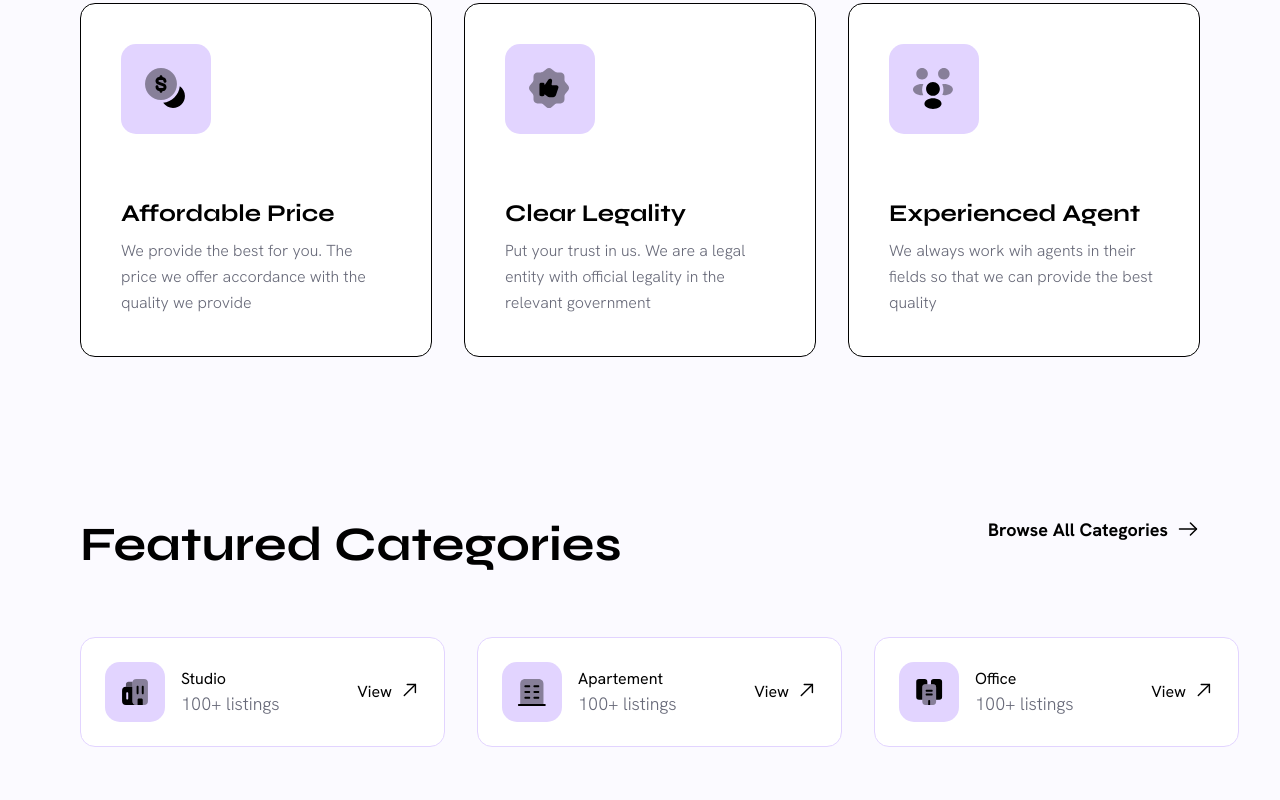
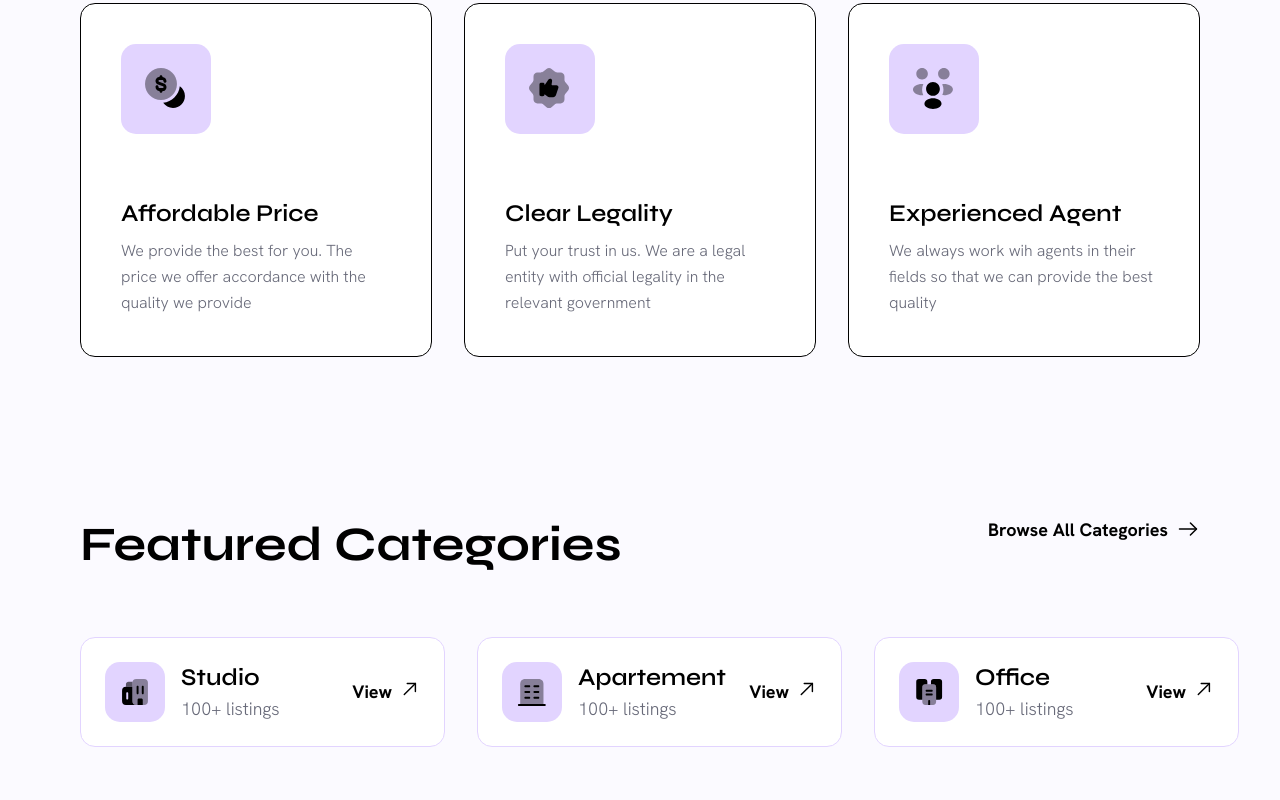
Before and after one commit to adeliamj/homezy, a Next.js app: page / in a window 1280 px wide. Shown: the part 2280-3080 px from the top of the page. Built offline with nearby package versions, Linux system fonts and the light colour scheme.

Commit message:
fix(after-qa): responsive on mobile

```diff
--- a/src/app/components/AgentsSection.tsx
+++ b/src/app/components/AgentsSection.tsx
@@ -28,7 +28,7 @@ const AgentsSection = () => {
       <div className="pt-32 2lg:pt-64 grid 2lg:grid-cols-3 gap-32 w-full">
         <CardAgents currentIndex={currentIndex} />
       </div>
-      <div className="2lg:hidden pt-40 justify-center items-center gap-40 flex">
+            <div className="lg:hidden pt-40 justify-center items-center gap-40 flex">
         <div
           className="text-secondary-white bg-secondary-dark-100 p-10 rounded-15 w-fit"
           onClick={prevCard}
--- a/src/app/components/CTASection.tsx
+++ b/src/app/components/CTASection.tsx
@@ -5,8 +5,8 @@ import Image from "next/image";
 import Pattern2 from "@/assets/images/pattern-2.png";
 const CTASection = () => {
   return (
-    <div className='py-64 lg:py-80 '>
-      <div className="w-full lg:h-380 gap-77 bg-brand-lavender-80 border border-secondary-dark-100 rounded-15 flex overflow-hidden">
+    <div className="py-64 lg:py-80 ">
+      <div className="w-full lg:h-380 gap-77 bg-brand-lavender-80 border border-secondary-dark-100 rounded-15 md:flex md:flex-row overflow-hidden">
         <div className="py-24 lg:py-56 pl-24 lg:pl-72 w-416">
           <div className="text-heading-2-mobile lg:text-heading-2 text-secondary-white whitespace-nowrap font-syne ">
             <p>Subscribe To</p>
@@ -25,18 +25,22 @@ const CTASection = () => {
               Subscibe
             </button>
           </div>
-          <div className="lg:hidden h-52">
+          <div className="lg:hidden flex flex-col gap-8 absolute z-[100]">
+            <div className='bg-secondary-white rounded-15 p-8 justify-between border border-secondary-dark-20 w-287'>
               <input
                 type="email"
                 placeholder="Email Address"
-              className="w-full h-52 mb-8 bg-secondary-white px-16 py-13  border  border-secondary-dark-20  text-secondary-dark-40 text-normal-regular rounded-15 border-none focus:outline-none focus:ring-0"
+                className="text-secondary-dark-40 text-normal-regular flex-1 px-4 py-2 rounded-15 border-none focus:outline-none focus:ring-0"
               />
-            <button className="w-full h-52 text-normal-bold text-secondary-white justify-items-center px-16 bg-secondary-dark-100 rounded-15">
+            </div>
+            <div>
+              <button className="w-287 text-normal-bold text-secondary-white px-32 py-16 bg-secondary-dark-100 rounded-15">
                 Subscibe
               </button>
             </div>
           </div>
-        <div className="lg:ml-52 2lg:ml-77 2lg:-mt-16">
+        </div>
+        <div className="lg:mt-0 lg:ml-52 2lg:ml-77 2lg:-mt-16">
           <Image
             src={Pattern2}
             alt="Background Pattern"
--- a/src/app/components/CategoriesSection.tsx
+++ b/src/app/components/CategoriesSection.tsx
@@ -8,9 +8,9 @@ const CategoriesSection = () => {
   return (
     <div className="py-64 lg:py-80 ">
       <div className="justify-between lg:flex">
-        <div className="text-heading-2-mobile lg:text-heading-2 font-syne">Featured Categories</div>
+        <div className="text-heading-2-mobile lg:text-heading-2 font-syne white">Featured Categories</div>
         <div className="text-lg-bold flex gap-8 cursor-pointer">
-        Browse All Categories
+          Browse All Categories
           <ArrowRight className="w-24 h-24" />
         </div>
       </div>
--- a/src/app/components/FeaturedSection.tsx
+++ b/src/app/components/FeaturedSection.tsx
@@ -44,7 +44,7 @@ const FeaturedSection = () => {
   );
   return (
     <div className="py-64 lg:py-80 ">
-      <div className="justify-between lg:flex pb-32">
+      <div className="justify-between flex flex-col lg:flex-row gap-16 pb-32">
         <div className="text-heading-2-mobile lg:text-heading-2 font-syne">
           Featured Listings
         </div>
--- a/src/app/components/TestimonialSection.tsx
+++ b/src/app/components/TestimonialSection.tsx
@@ -61,15 +61,15 @@ const TestimonialSection = () => {
           <ArrowRight className="w-32 h-32 " />
         </div>
       </div>
-      <div className="md:hidden pt-40 justify-center items-center gap-40 flex">
+      <div className="lg:hidden pt-40 justify-center items-center gap-40 flex">
         <div
-          className="cursor-pointer text-secondary-white bg-secondary-dark-100 p-10 rounded-15 w-fit"
+          className="text-secondary-white bg-secondary-dark-100 p-10 rounded-15 w-fit"
           onClick={prevCard}
         >
-          <ArrowRight className="w-32 h-32 transform rotate-180 " />
+          <ArrowRight className="w-32 h-32 transform rotate-180" />
         </div>
         <div
-          className="cursor-pointer  text-secondary-white bg-secondary-dark-100 p-10 rounded-15 w-fit"
+          className="text-secondary-white bg-secondary-dark-100 p-10 rounded-15 w-fit"
           onClick={nextCard}
         >
           <ArrowRight className="w-32 h-32 " />
--- a/src/app/components/fragments/CardCategories.tsx
+++ b/src/app/components/fragments/CardCategories.tsx
@@ -31,20 +31,20 @@ const CardCategories = () => {
       {items.map((item, index) => (
         <div
           key={index}
-          className="mt-24 lg:mt-0 lg:w-362 w-full lg:min-w-300 xl:min-w-365 bg-secondary-white rounded-15 border border-brand-lavender-40 p-24 flex justify-between items-center"
+          className="mt-24 lg:mt-0 lg:w-362 w-full lg:min-w-300 xl:min-w-365 bg-secondary-white rounded-15 border border-brand-lavender-40 p-16 lg:p-24 flex justify-between items-center"
         >
           <div className="flex gap-16 items-center">
             <div className="bg-brand-lavender-40 p-14 w-60 h-60 rounded-15">
               {iconMap[item.icon]}
             </div>
-            <div>
-              <div className="text-heading-5font-syne">{item.title}</div>
-              <div className="text-normal-regular lg:text-lg-regular text-secondary-dark-80 whitespace-nowrap">
+            <div className='flex flex-col gap-2'>
+              <div className="text-heading-5-mobile md:text-heading-5 font-syne">{item.title}</div>
+              <div className="text-lg-regular text-secondary-dark-80 whitespace-nowrap">
                 {item.total}
               </div>
             </div>
           </div>
-          <div className="gap-8 flex text-sohne cursor-pointer">
+          <div className="gap-8 flex text-lg-bold text-sohne cursor-pointer">
             View <Send className="w-20 h-20" />
           </div>
         </div>
--- a/src/app/layout.tsx
+++ b/src/app/layout.tsx
@@ -50,8 +50,8 @@ const soehne = localFont({
       style: "normal",
     },
     {
-      path: "../fonts/soehne/test-soehne-leicht.woff2",
-      weight: "500",
+      path: "../fonts/soehne/test-soehne-kraftig.woff2",
+      weight: "400",
       style: "normal",
     },
     {
--- a/tailwind.config.js
+++ b/tailwind.config.js
@@ -269,7 +269,7 @@ module.exports = {
       ],
       "heading-5-mobile": [
         toRem(20),
-        { lineHeight: toRem(28), fontWeight: "700" },
+        { lineHeight: toRem(28), fontWeight: "600" },
       ],
       "heading-1": [
         toRem(72),
@@ -278,7 +278,7 @@ module.exports = {
       "heading-2": [toRem(48), { lineHeight: toRem(56), fontWeight: "700" }],
       "heading-3": [toRem(40), { lineHeight: toRem(40), fontWeight: "700" }],
       "heading-4": [toRem(32), { lineHeight: toRem(40), fontWeight: "700" }],
-      "heading-5": [toRem(24), { lineHeight: toRem(32), fontWeight: "700" }],
+      "heading-5": [toRem(24), { lineHeight: toRem(32), fontWeight: "600" }],
       "heading-6": [toRem(20), { lineHeight: toRem(28), fontWeight: "700" }],
       "xl-bold": [toRem(20), { lineHeight: toRem(28), fontWeight: "700" }],
       "xl-medium": [toRem(20), { lineHeight: toRem(28), fontWeight: "500" }],
```
Also changed, not shown: src/app/components/BenefitSection.tsx (+3 -5 lines). Lines whose indentation alone changed are shown as unchanged.
